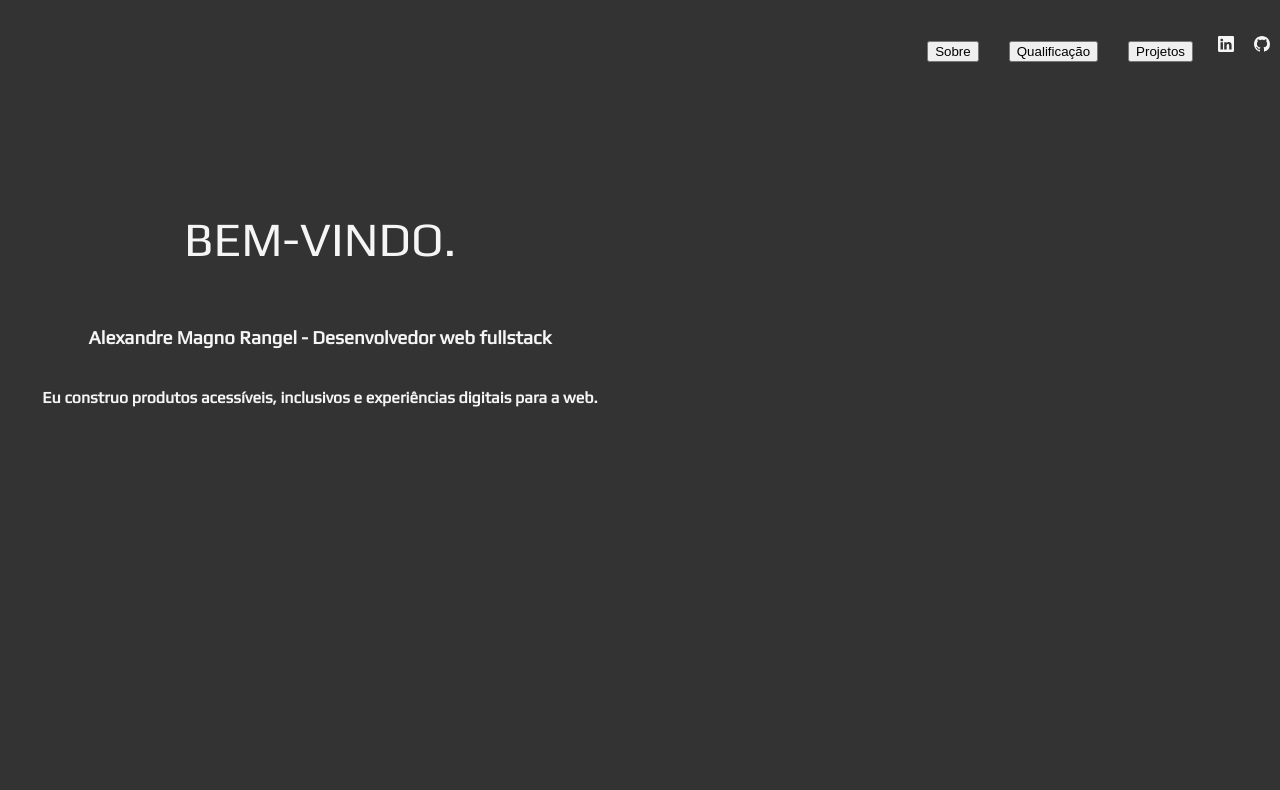
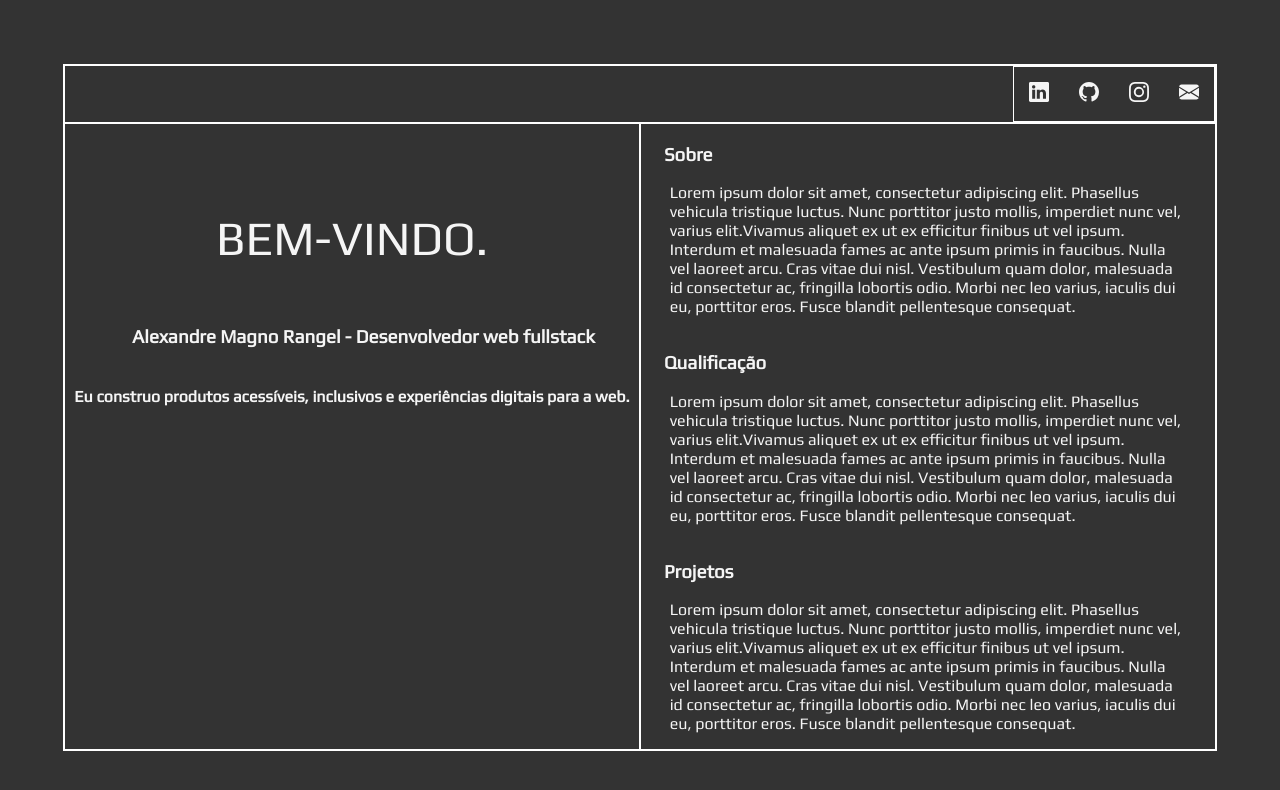
Before and after one commit to AlexandreR4ngel/Alexandrer4ngel.github.io, a React (Create React App) app: page / in a window 1280 px wide. Shown: the top 790 px of the page. Built offline with nearby package versions, Linux system fonts and the light colour scheme.

Commit message:
retirando botões e acrescentando icones no Header

```diff
--- a/src/App.js
+++ b/src/App.js
@@ -5,7 +5,7 @@ import './App.style.css';
 
 function App() {
   return (
-    <div>
+    <div id='divAppMaior'>
       <Header />
       <div className='divPrincipal'>
         <Section />
--- a/src/App.style.css
+++ b/src/App.style.css
@@ -1,5 +1,13 @@
+#divAppMaior {
+    border: 1px solid white;
+    width: 90%;
+    height: 100%;
+    margin: auto;
+    margin-top: 5%;
+}
+
 .divPrincipal {
     display: flex; /* https://www.alura.com.br/artigos/css-guia-do-flexbox?gclid=Cj0KCQjw4s-kBhDqARIsAN-ipH0HC9kui6aa1P4XftzCiED-CF3GzKIHquiPAyELKqTsst00dUre5IgaAoc4EALw_wcB */
     flex-direction: row;
-    height: 92vh; /*https://www.alura.com.br/artigos/guia-de-unidades-no-css */
+    height: 100%; /*https://www.alura.com.br/artigos/guia-de-unidades-no-css */
 }
--- a/src/components/Header.jsx
+++ b/src/components/Header.jsx
@@ -1,10 +1,10 @@
-import { useEffect } from 'react';
+// import { useEffect } from 'react';
 import './Header.style.css';
-import { BsLinkedin, BsGithub } from "react-icons/bs"; // https://react-icons.github.io/react-icons/icons?name=bs
+import { BsLinkedin, BsGithub, BsInstagram, BsFillEnvelopeFill } from "react-icons/bs"; // https://react-icons.github.io/react-icons/icons?name=bs
 
 export default function Header() {
 
-	useEffect(() => {
+	/* useEffect(() => {
 		const divSobre = document.getElementsByClassName('divSobre')[0];
         divSobre.style.display = "none"
         const divQuali = document.getElementsByClassName('divQuali')[0];
@@ -21,12 +21,12 @@ export default function Header() {
         } else {
             divSobre.style.display = "none"
         }
-    }
+    } */
 
     return (
         <div className='SectionHeader'>
             <div className='divHeader'>
-                <button
+                {/* <button
                     value="divSobre"
                     onClick={ hiddenDiv }
                 >
@@ -45,14 +45,23 @@ export default function Header() {
                     onClick={ hiddenDiv }
                 >
                     Projetos
-                </button>
+                </button> */}
 
                 <a href="https://www.linkedin.com/in/alexandre-magno-rangel-193842222/" target="blank">
-                    <BsLinkedin />
+                    <BsLinkedin size={20}/>
                 </a>
                 <a href="https://github.com/AlexandreR4ngel" target="blank">
-                    <BsGithub />
+                    <BsGithub size={20}/>
                 </a>
+
+                <a href="https://instagram.com/_alexandre__rangel?igshid=NGExMmI2YTkyZg==" target="blank">
+                    <BsInstagram size={20}/>
+                </a>
+
+                <a href="https://instagram.com/_alexandre__rangel?igshid=NGExMmI2YTkyZg==" target="blank"> {/* BOTAR LINK DO EMAIL */}
+                    <BsFillEnvelopeFill size={20}/>
+                </a>
+
             </div>
         </div>
     )
--- a/src/components/Header.style.css
+++ b/src/components/Header.style.css
@@ -2,26 +2,25 @@
     display: flex;
     flex-direction: row;
     justify-content:flex-end;
-    margin-top: 2%;
-    margin-bottom: 3%;
+    border: 1px solid white;
 }
 
 .divHeader {
     display: flex;
     flex-direction: row;
     justify-content: space-around;
+    border: 1px solid white
 }
 
-button {
+/* button {
     margin: 15px;
-}
-
-button :hover {
-    box-shadow: inset 0 0 15px #5e5b5b;
-}
+    background-color: whitesmoke;
+    border-radius: 5px;
+    padding: 5px;
+} */
 
 a {
-    margin: 10px;
+    margin: 15px;
     text-decoration: none;
     color: whitesmoke;
 }
--- a/src/components/Main.style.css
+++ b/src/components/Main.style.css
@@ -1,9 +1,18 @@
 .SectionMain {
-    width: 50%;
     display: flex;
     flex-direction: column;
     align-items: center;
     width: 50%;
+    border: 1px solid white;
+}
+
+h3 {
+    margin-left: 4%;
+}
+
+p {
+    margin-left: 5%;
+    margin-right: 5%;
 }
 
 /* .divSobre {
--- a/src/components/Section.style.css
+++ b/src/components/Section.style.css
@@ -3,6 +3,7 @@
     flex-direction: column;
     align-items: center;
     width: 50%;
+    border: 1px solid white;
 }
 
 h2 {
```
